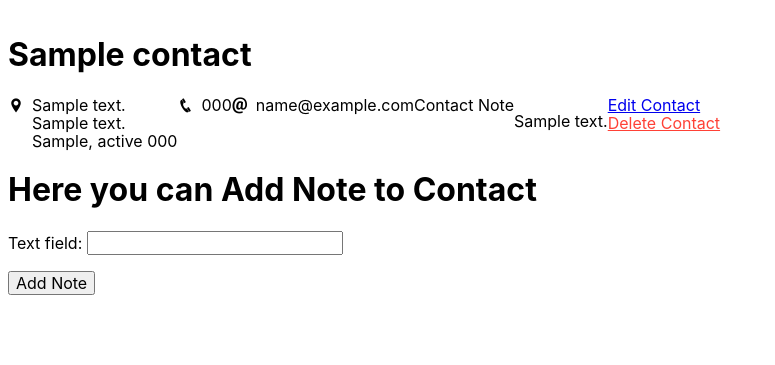
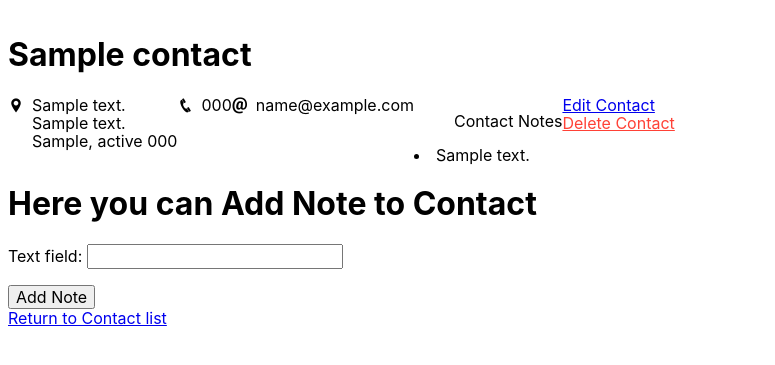
Before and after one commit to Momentum-Team-13/django-uptact-lisaismyname0, a Django app: page /contacts/1/ in a window 1280 px wide. Shown: the top 365 px of the page, without its empty margins (0-775 px from the left). Run offline with Django 3.2, Linux system fonts and the light colour scheme; tables that the repository leaves empty hold one stand-in row (values such as "Sample post").

Commit message:
can get back to contact list from individual_contact page

```diff
--- a/templates/contacts/individual_contact.html
+++ b/templates/contacts/individual_contact.html
@@ -32,10 +32,12 @@
         </div>
         {% endif %}
 
-        <div> Contact Note</div>
-        {% for note in contact.contact_notes.all %}
-        <p>{{note}}</p>
-        {% endfor %}
+        <div>
+            <ul>Contact Notes</ul>
+            {% for note in contact.contact_notes.all %}
+            <li>{{note}}</li>
+            {% endfor %}
+        </div>
 
         <div>
             <a href="{% url 'edit_contact' pk=contact.pk %}">Edit Contact</a><br>
@@ -55,4 +57,6 @@
         </form>
     </div>
 
+    <a href="{% url 'list_contacts' %}">Return to Contact list</a>
+
     {% endblock %}
```
Also changed, not shown: contacts/migrations/0009_remove_note_name_alter_note_contact.py (added).
